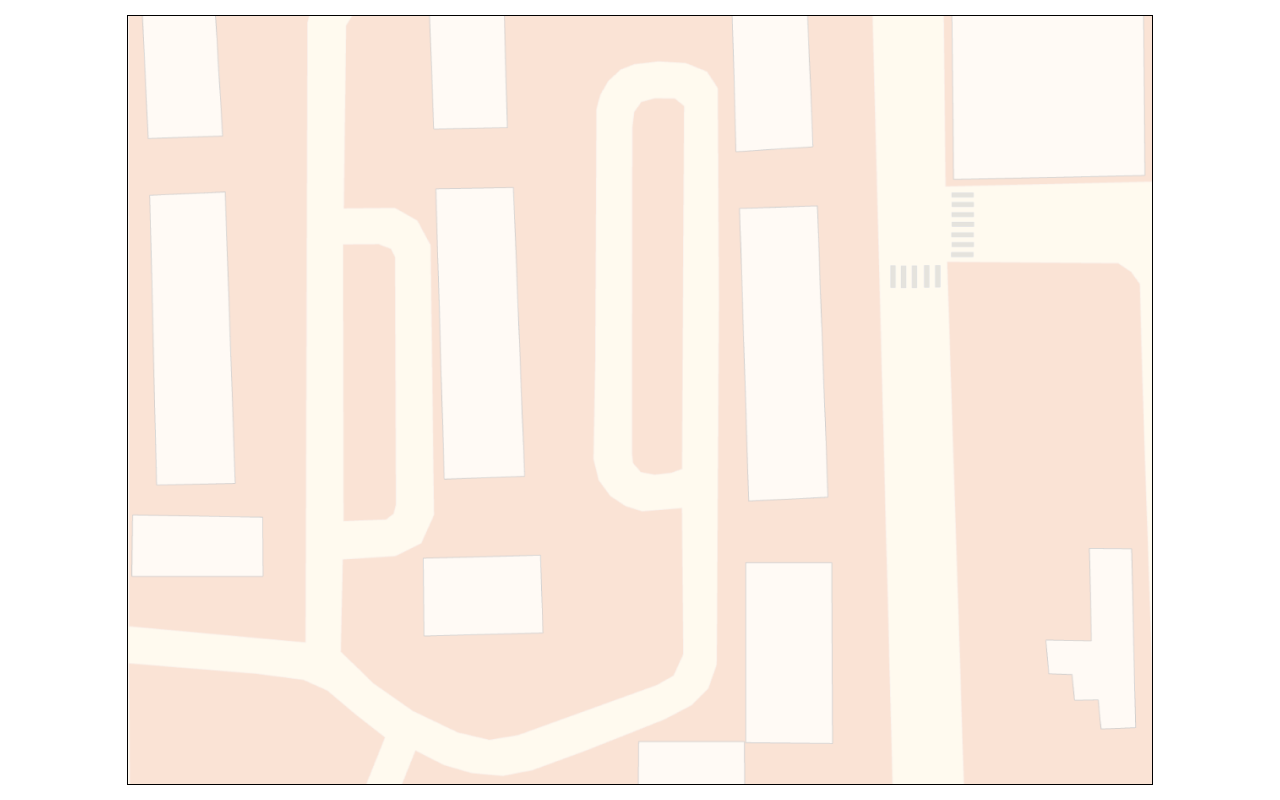
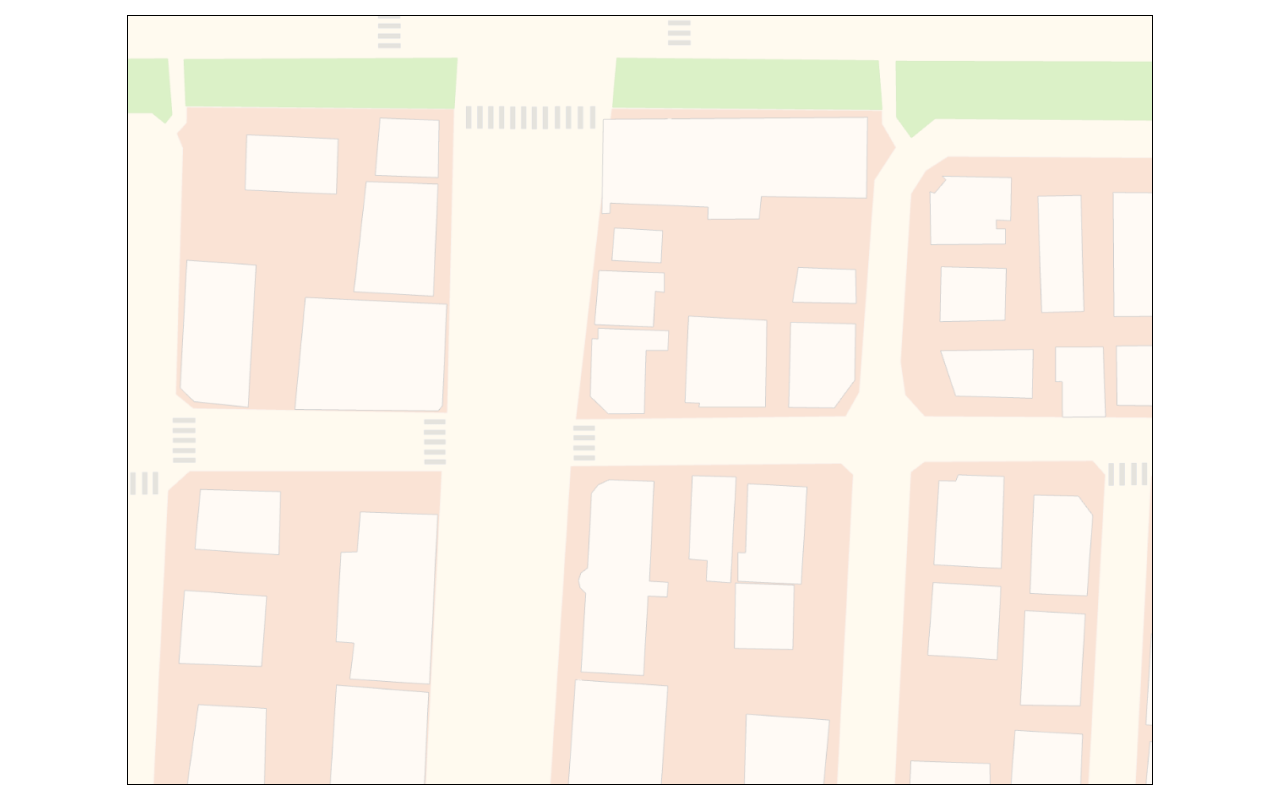
Before and after one commit to oldSalao/dabeeo-haneul, a React (Create React App) app: page / in a window 1280 px wide. Built offline with nearby package versions, Linux system fonts and the light colour scheme.

Commit message:
Feat : Add MapImage.js

```diff
--- a/src/components/Map.js
+++ b/src/components/Map.js
@@ -1,17 +1,21 @@
 import styled from "styled-components";
-import map from "../images/map.png";
+import MapImage from "./MapImage";
 
 const MapBox = styled.div`
-  border: 1px solid black;
+  display: flex;
+  justify-content: center;
+  align-items: center;
   width: 1024px;
   height: 768px;
+  border: 1px solid black;
   overflow: hidden;
+  position: relative;
 `;
 
 const Map = () => {
   return (
     <MapBox>
-      <img src={map} alt="map" />
+      <MapImage />
     </MapBox>
   );
 };
--- /dev/null
+++ b/src/components/MapImage.js
@@ -0,0 +1,92 @@
+import { useRef, useState } from "react";
+import styled from "styled-components";
+import map from "../images/map.png";
+
+const MAP_WIDTH = 1024;
+const MAP_HEIGHT = 768;
+
+const MapImageBox = styled.div`
+  position: absolute;
+  cursor: move;
+`;
+
+const MapImage = () => {
+  const imgRef = useRef();
+  const [loc, setLoc] = useState(null);
+  const [pos, setPos] = useState({ x: 0, y: 0 });
+  const [dragStat, setDragStat] = useState(false);
+
+  const onDragStart = (e) => {
+    e.preventDefault();
+    setDragStat(true);
+
+    setLoc(() => ({
+      x: imgRef.current.offsetLeft + "px",
+      y: imgRef.current.offsetTop + "px",
+    }));
+    setPos({
+      x: imgRef.current.offsetLeft - e.pageX,
+      y: imgRef.current.offsetTop - e.pageY,
+    });
+  };
+
+  const onDrag = (e) => {
+    e.preventDefault();
+    e.stopPropagation();
+
+    if (dragStat) {
+      const curPos = {
+        x: imgRef.current.offsetLeft - e.pageX,
+        y: imgRef.current.offsetTop - e.pageY,
+      };
+
+      let changePosX = curPos.x - pos.x;
+      let changePosY = curPos.y - pos.y;
+
+      let changedLocX = parseInt(loc.x) - changePosX / 2;
+      let changedLocY = parseInt(loc.y) - changePosY / 2;
+
+      if (changedLocX > 0) {
+        changedLocX = 0;
+      }
+      if (changedLocY > 0) {
+        changedLocY = 0;
+      }
+      if (MAP_WIDTH - changedLocX > e.target.clientWidth) {
+        changedLocX = MAP_WIDTH - e.target.clientWidth;
+      }
+      if (MAP_HEIGHT - changedLocY > e.target.clientHeight) {
+        changedLocY = MAP_HEIGHT - e.target.clientHeight;
+      }
+
+      setLoc(() => ({
+        x: changedLocX + "px",
+        y: changedLocY + "px",
+      }));
+      setPos(curPos);
+    }
+  };
+
+  const onDragEnd = (e) => {
+    e.preventDefault();
+    setDragStat(false);
+  };
+  const onMouseOver = (e) => {
+    setDragStat(false);
+  };
+
+  return (
+    <MapImageBox
+      ref={imgRef}
+      onMouseDown={onDragStart}
+      onMouseMove={onDrag}
+      onMouseUp={onDragEnd}
+      onMouseOver={onMouseOver}
+      style={loc && { left: loc.x, top: loc.y }}
+    >
+      <img src={map} alt="map" />
+    </MapImageBox>
+  );
+};
+
+export default MapImage;
```
